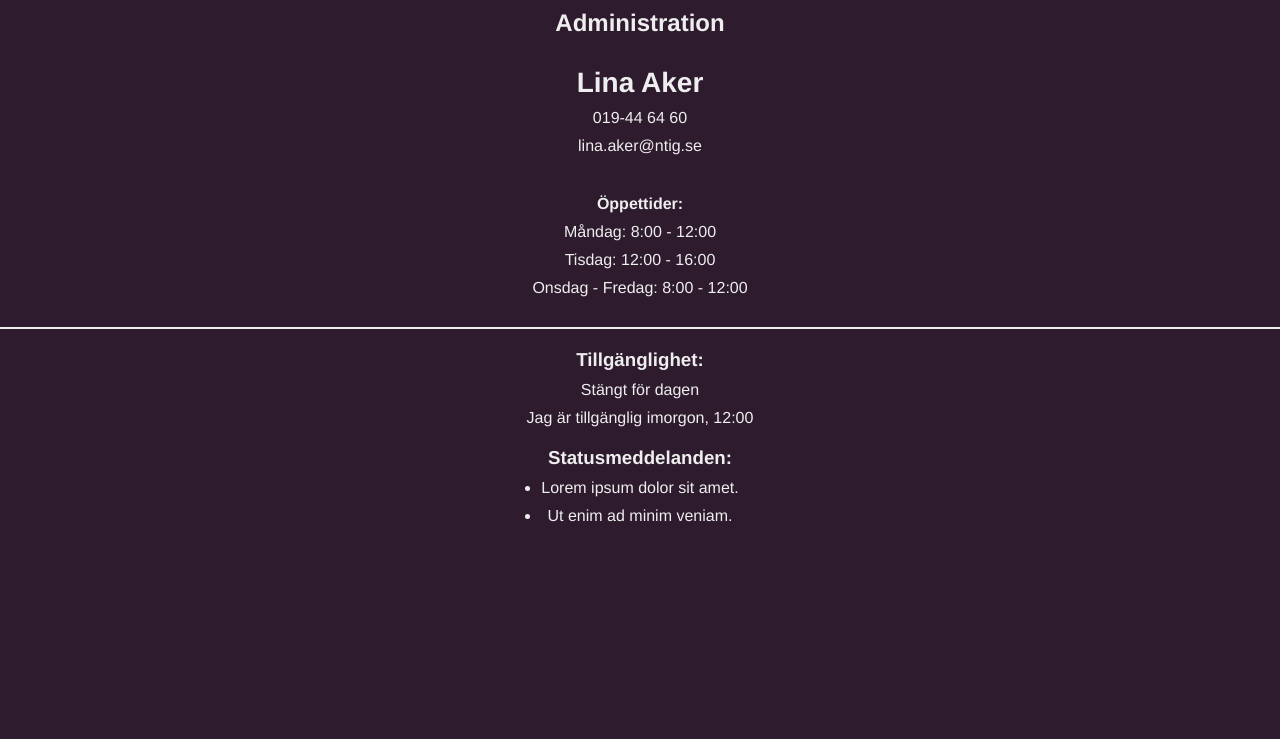
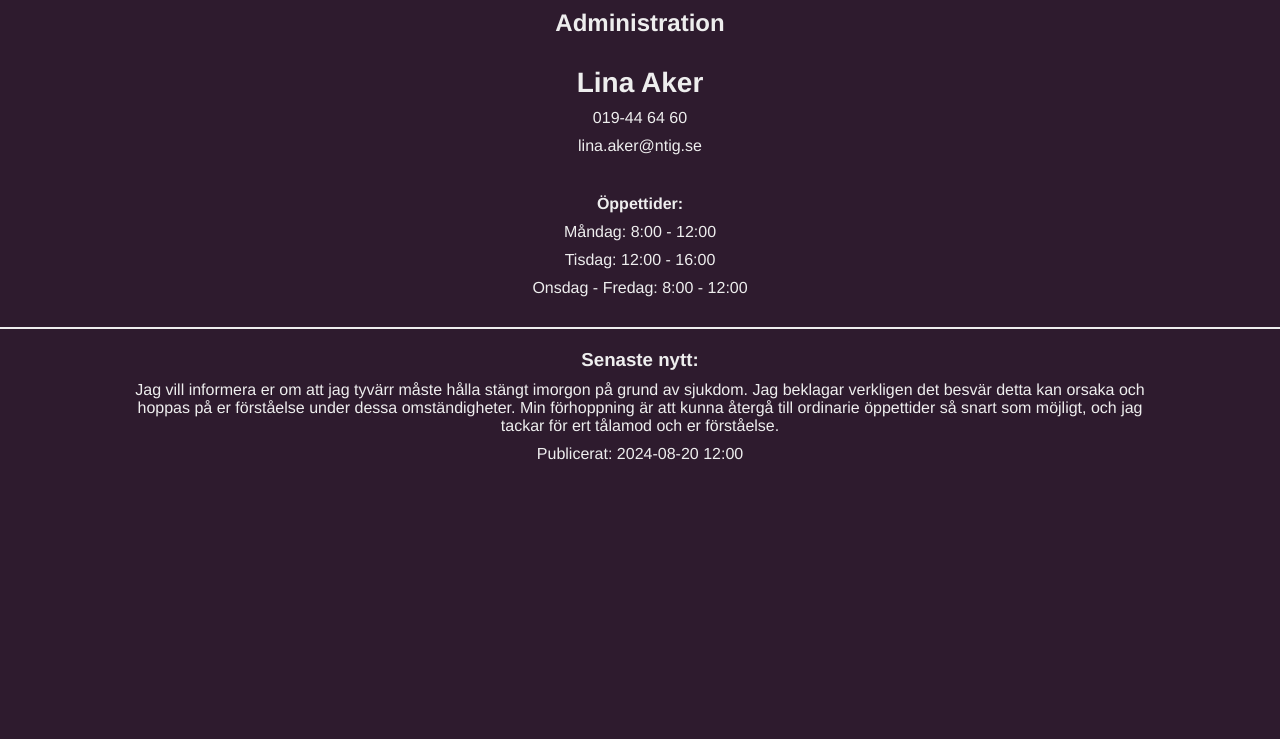
Before and after one commit to vladimirblomerus/StaffAvailabilitySite, a Flask app: page /administration in a window 1280 px wide. Shown: the part 61-800 px from the top of the page. Run offline with Flask 3, Linux system fonts and the light colour scheme.

Commit message:
feat: Update website administration page, exchanging availability and messages for latest updates

```diff
--- a/website/main.py
+++ b/website/main.py
@@ -18,12 +18,12 @@ def administration():
             "Onsdag - Fredag: 8:00 - 12:00",
         ],
     }
-    availability = {
-        "message": "Stängt för dagen",
-        "datetime": "imorgon, 12:00",
+    updates = {
+        "message": "Jag vill informera er om att jag tyvärr måste hålla stängt imorgon på grund av sjukdom. Jag beklagar verkligen det besvär detta kan orsaka och hoppas på er förståelse under dessa omständigheter. Min förhoppning är att kunna återgå till ordinarie öppettider så snart som möjligt, och jag tackar för ert tålamod och er förståelse.",
+        "published_datetime": "2024-08-20 12:00",
     }
 
-    return render_template("/view-signs/administration.html", page_title="Administration", person=person, availability=availability, status_messages=[ "Lorem ipsum dolor sit amet.", "Ut enim ad minim veniam." ])
+    return render_template("/view-signs/administration.html", page_title="Administration", person=person, updates=updates)
 
 if __name__ == "__main__":
     app.run(host="0.0.0.0", port=8080, debug=True)
--- a/website/static/css/style.css
+++ b/website/static/css/style.css
@@ -81,6 +81,10 @@ section {
     justify-content: center;
 }
 
+.abnormal-data div {
+    padding: 0 10%;
+}
+
 .abnormal-data div * {
     margin: 10px 0;
 }
--- a/website/templates/view-signs/administration.html
+++ b/website/templates/view-signs/administration.html
@@ -25,24 +25,12 @@
         <hr />
         <section class="abnormal-data">
             <div>
-                <h3>Tillgänglighet:</h3>
-                {% if availability %}
-                    <p>{{availability.message}}</p>
-                    <p>Jag är tillgänglig {{availability.datetime}}</p>
+                <h3>Senaste nytt:</h3>
+                {% if updates %}
+                    <p>{{updates.message}}</p>
+                    <p>Publicerat: {{updates.published_datetime}}</p>
                 {% else %}
-                    <p>Information saknas</p>
-                {% endif %}
-            </div>
-            <div>
-                <h3>Statusmeddelanden:</h3>
-                {% if status_messages %}
-                    <ul>
-                        {% for message in status_messages %}
-                            <li>{{message}}</li>
-                        {% endfor %}
-                    </ul>
-                {% else %}
-                    <p>Inga statusmeddelanden</p>
+                    <p>Inget nytt just nu</p>
                 {% endif %}
             </div>
         </section>
```
